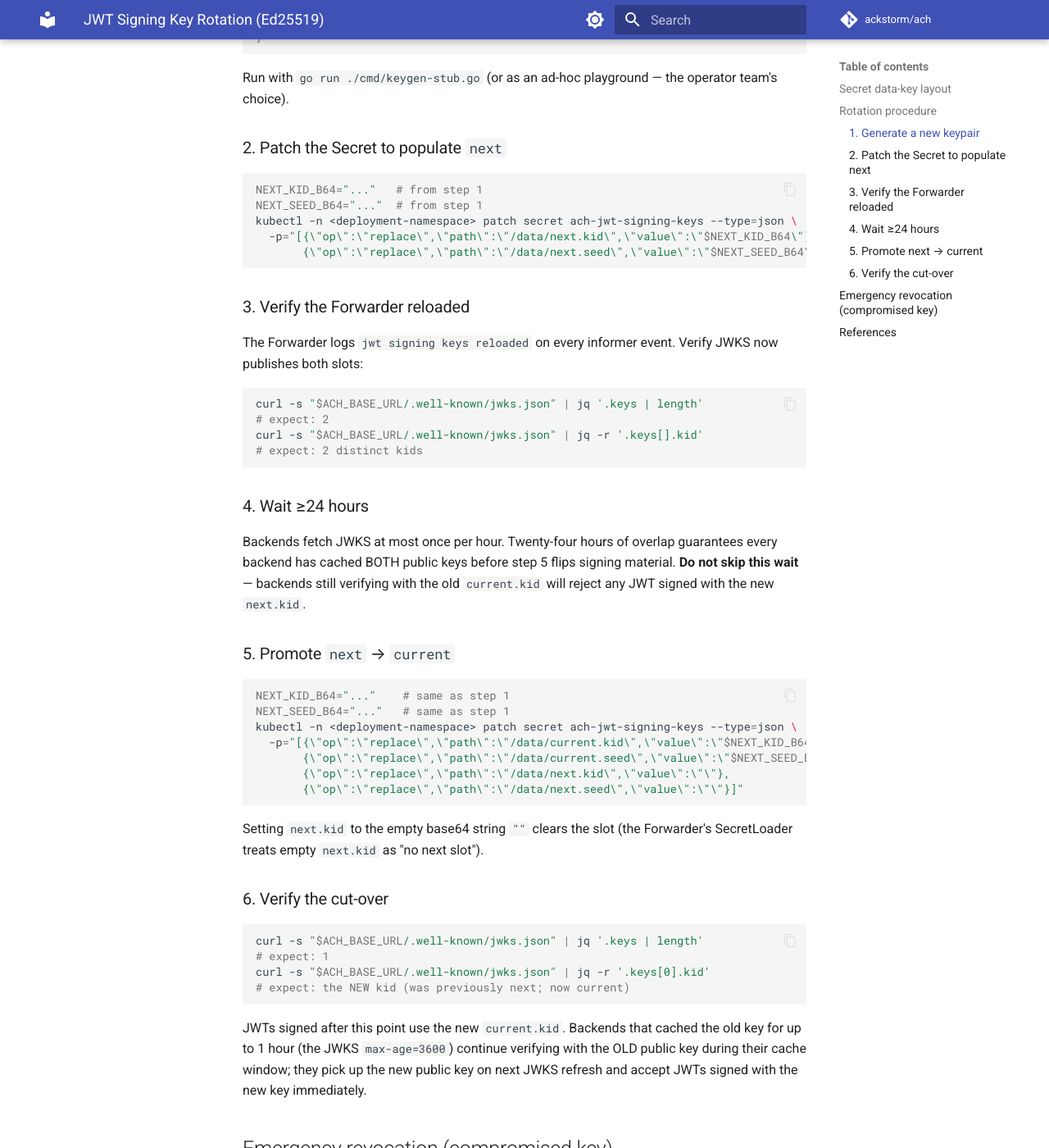
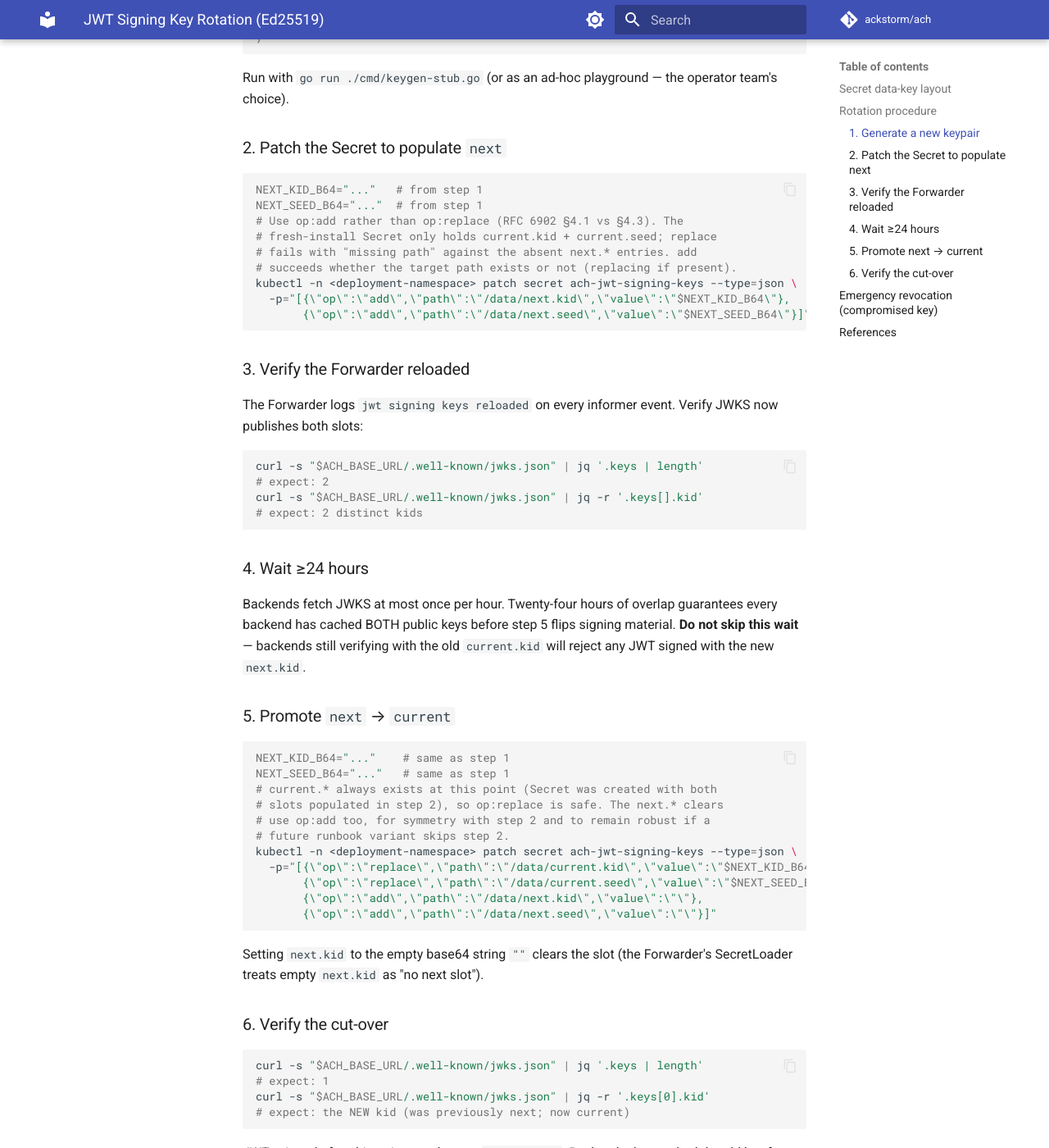
Before and after one commit to ackstorm/ach, an MkDocs documentation site: the page built from docs/runbooks/jwt-key-rotation.md, in a window 1280 px wide and 1400 px high, scrolled down 1504 px. Shown: the whole window at 82% size. Built offline with MkDocs 1.6.1 and Material for MkDocs 9.7.7, drawn with Linux system fonts in a browser that asks for light colours; comment, search, counter and statistics services are not loaded; the version menu is left out.

Commit message:
fix(04): W5 use JSON Patch op:add for next.kid/next.seed in rotation runbook
Step 2 of the JWT key-rotation runbook used op:replace on /data/next.kid and /data/next.seed. RFC 6902 §4.3 requires the target path to exist for replace, but a fresh-install Secret (matching the e2e fixture) only carries current.kid + current.seed — the first rotation would fail with 'missing path'. Switch to op:add (RFC 6902 §4.1), which succeeds whether the path exists or not. Apply the same change to the next.* clears in step 5 for symmetry.

````diff
--- a/docs/runbooks/jwt-key-rotation.md
+++ b/docs/runbooks/jwt-key-rotation.md
@@ -76,9 +76,13 @@ the operator team's choice).
 ```bash
 NEXT_KID_B64="..."   # from step 1
 NEXT_SEED_B64="..."  # from step 1
+# Use op:add rather than op:replace (RFC 6902 §4.1 vs §4.3). The
+# fresh-install Secret only holds current.kid + current.seed; replace
+# fails with "missing path" against the absent next.* entries. add
+# succeeds whether the target path exists or not (replacing if present).
 kubectl -n <deployment-namespace> patch secret ach-jwt-signing-keys --type=json \
-  -p="[{\"op\":\"replace\",\"path\":\"/data/next.kid\",\"value\":\"$NEXT_KID_B64\"},
-       {\"op\":\"replace\",\"path\":\"/data/next.seed\",\"value\":\"$NEXT_SEED_B64\"}]"
+  -p="[{\"op\":\"add\",\"path\":\"/data/next.kid\",\"value\":\"$NEXT_KID_B64\"},
+       {\"op\":\"add\",\"path\":\"/data/next.seed\",\"value\":\"$NEXT_SEED_B64\"}]"
 ```
 
 ### 3. Verify the Forwarder reloaded
@@ -106,11 +110,15 @@ the new `next.kid`.
 ```bash
 NEXT_KID_B64="..."    # same as step 1
 NEXT_SEED_B64="..."   # same as step 1
+# current.* always exists at this point (Secret was created with both
+# slots populated in step 2), so op:replace is safe. The next.* clears
+# use op:add too, for symmetry with step 2 and to remain robust if a
+# future runbook variant skips step 2.
 kubectl -n <deployment-namespace> patch secret ach-jwt-signing-keys --type=json \
   -p="[{\"op\":\"replace\",\"path\":\"/data/current.kid\",\"value\":\"$NEXT_KID_B64\"},
        {\"op\":\"replace\",\"path\":\"/data/current.seed\",\"value\":\"$NEXT_SEED_B64\"},
-       {\"op\":\"replace\",\"path\":\"/data/next.kid\",\"value\":\"\"},
-       {\"op\":\"replace\",\"path\":\"/data/next.seed\",\"value\":\"\"}]"
+       {\"op\":\"add\",\"path\":\"/data/next.kid\",\"value\":\"\"},
+       {\"op\":\"add\",\"path\":\"/data/next.seed\",\"value\":\"\"}]"
 ```
 
 Setting `next.kid` to the empty base64 string `""` clears the slot
````
